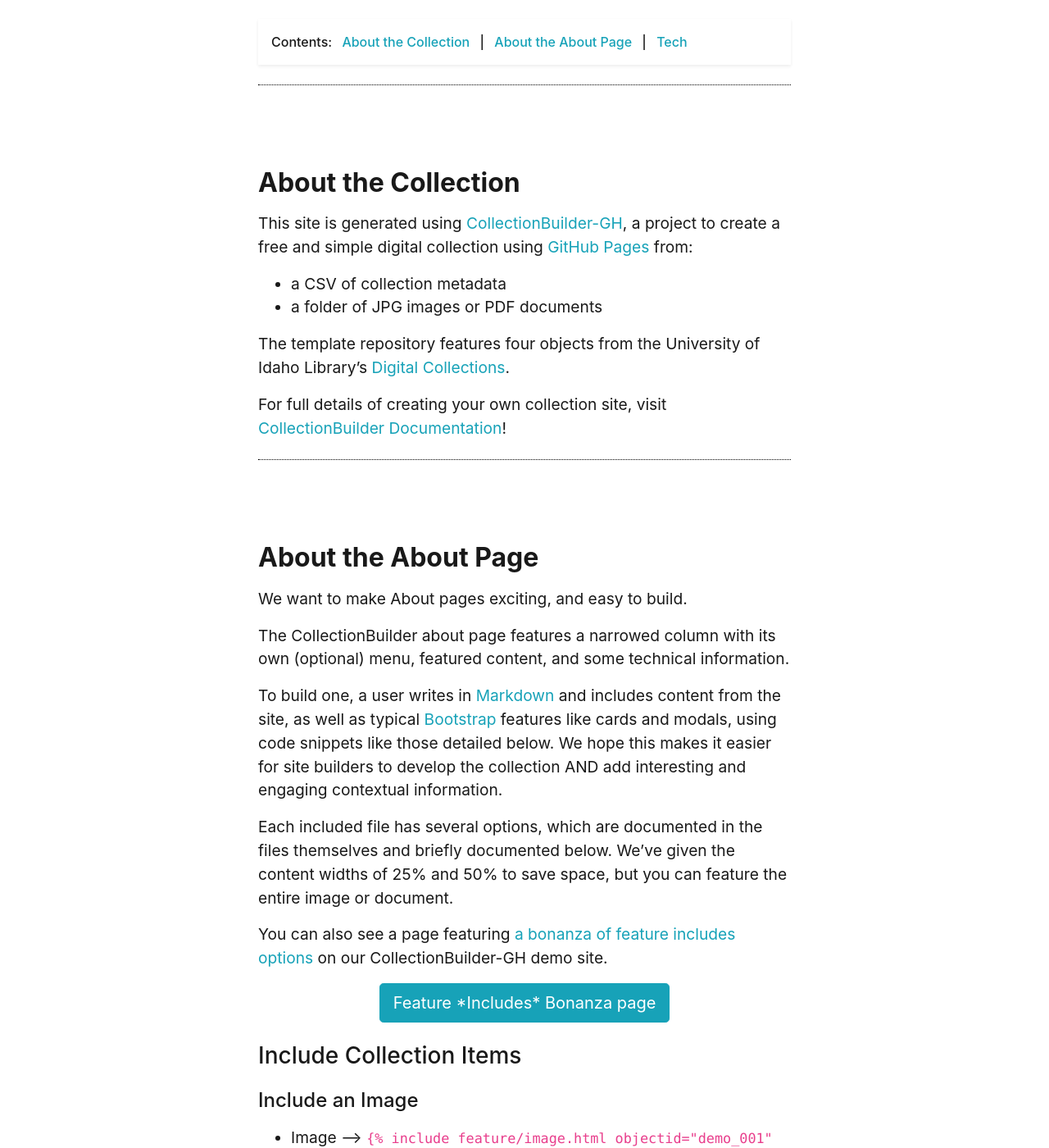
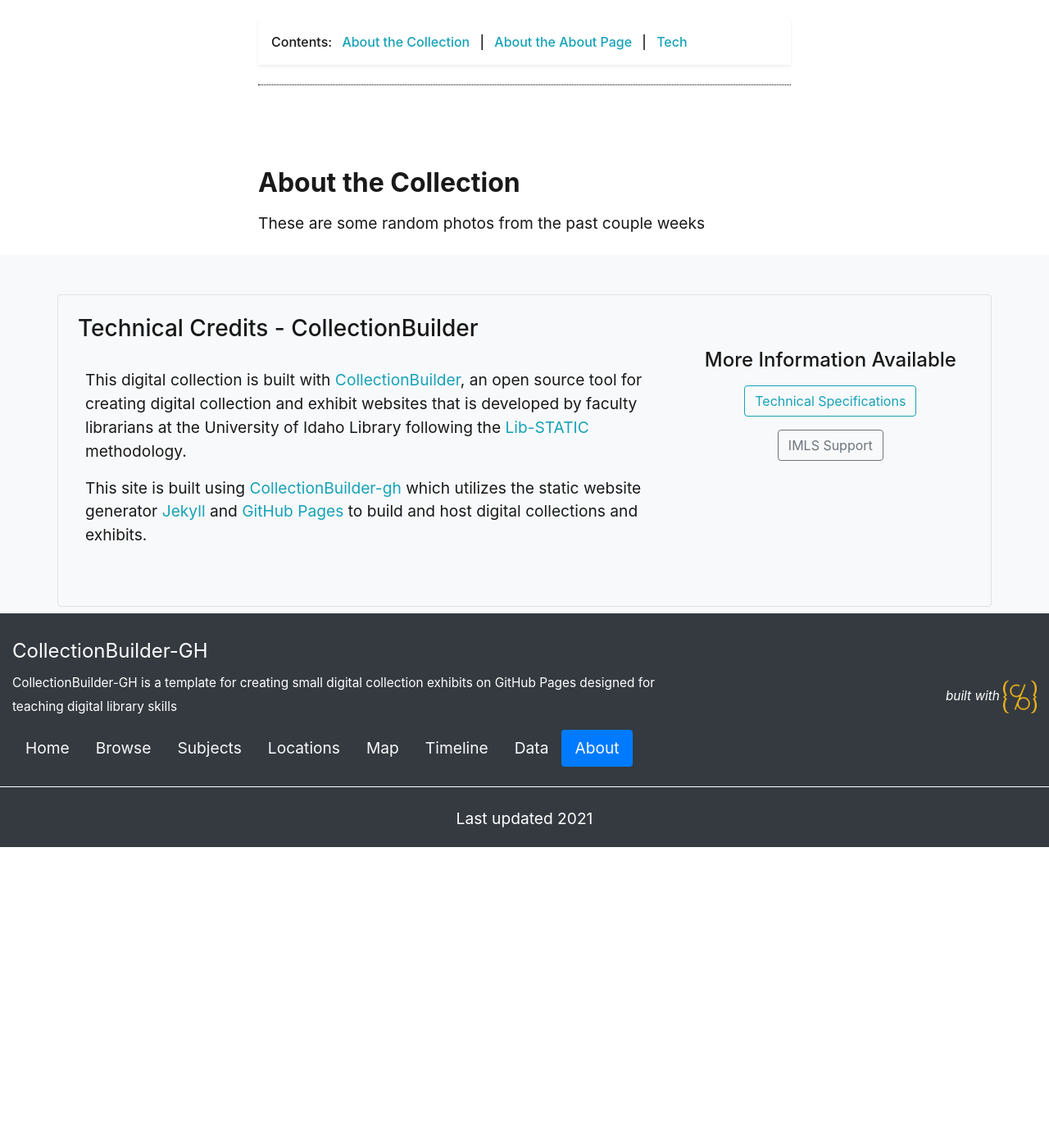
Before and after one commit to rs18bl/Random-Photos, a Jekyll site: the page built from pages/about.md, in a window 1280 px wide and 1400 px high, scrolled down 469 px. Shown: the whole window at 82% size. Built offline with Jekyll 4.4.1, drawn with Linux system fonts in a browser that asks for light colours; after the commit the page ends 1502 px from its top, so only the background shows below that; some of the changed text lies outside the part shown.

Commit message:
Update about.md

```diff
--- a/pages/about.md
+++ b/pages/about.md
@@ -14,14 +14,4 @@
 
 ## About the Collection
 
-This site is generated using [CollectionBuilder-GH](https://collectionbuilding.github.io/gh/), a project to create a free and simple digital collection using [GitHub Pages](https://pages.github.com/) from:
-
-- a CSV of collection metadata
-- a folder of JPG images or PDF documents
-
-The template repository features four objects from the University of Idaho Library's [Digital Collections](https://www.lib.uidaho.edu/digital).
-
-For full details of creating your own collection site, visit [CollectionBuilder Documentation](https://collectionbuilder.github.io/cb-docs/)!
-
-<!-- IMPORTANT!!! DELETE this comment and the include below when you are finished editing this page for your collection. The include below introduces about page features. They will show up on your collection's about page until you delete it.  -->
-{% include cb/about_the_about.md %}
+These are some random photos from the past couple weeks
```
